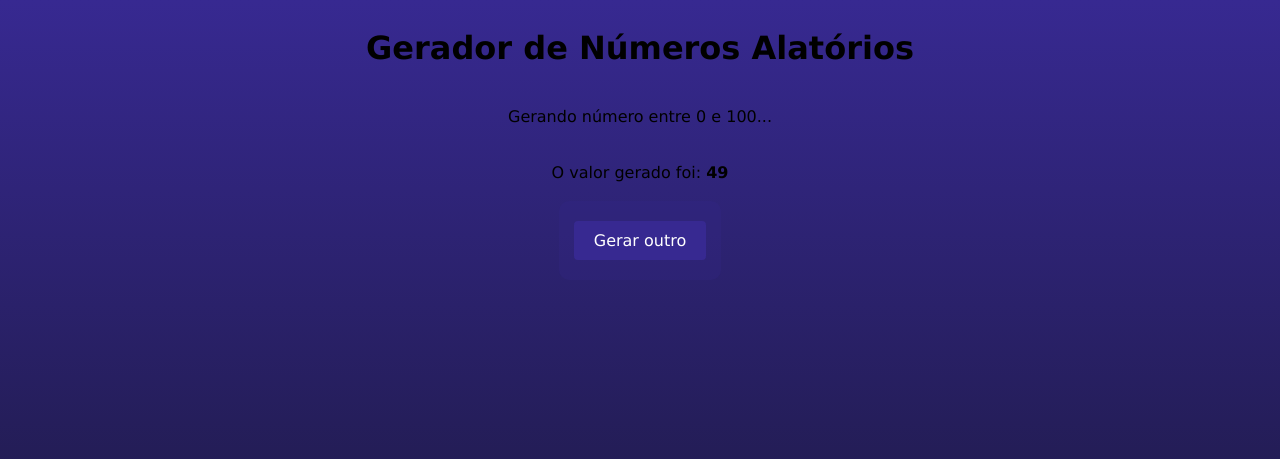
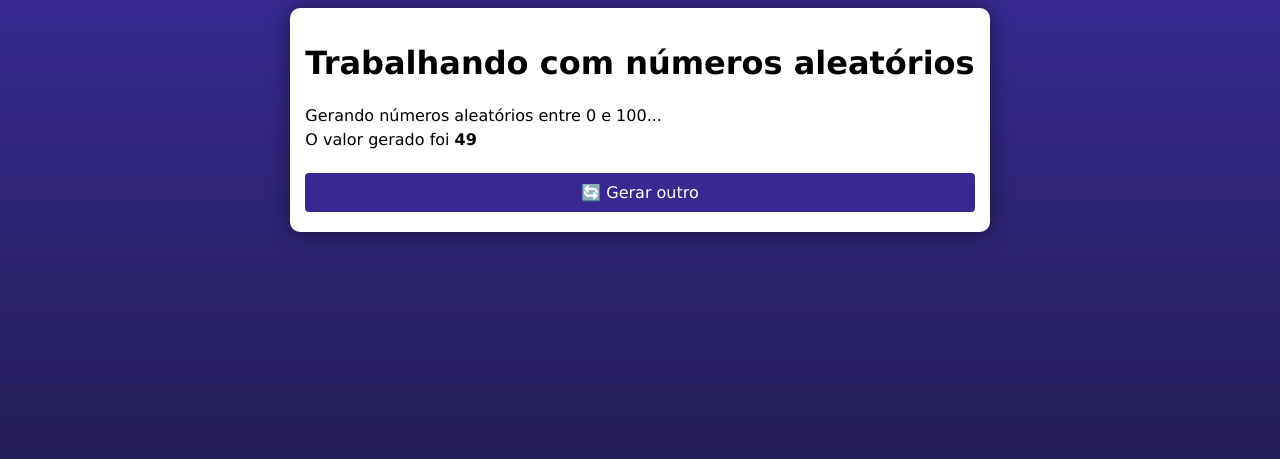
Before and after one commit to ander-lima/Projetos_PHP, a PHP site: page /aleatorizador.php in a window 1280 px wide. Shown: the top 459 px of the page. Run offline with PHP 8.4, Linux system fonts and the light colour scheme.

Commit message:
Desafio 002 (Completo)

```diff
--- a/Desafios/Desafio 002/aleatorizador.php
+++ b/Desafios/Desafio 002/aleatorizador.php
@@ -7,20 +7,31 @@
     <link rel="stylesheet" href="style.css">
 </head>
 <body>
-
+    <!-- Versão Ander
     <h1>Gerador de Números Alatórios</h1>
     <p>Gerando número entre 0 e 100...</p>
 
     <?php
 
-            $numero = mt_rand(0,100);
-            echo "<p>O valor gerado foi: <strong>$numero</strong></p>";
+            //$numero = mt_rand(0,100);
+            //echo "<p>O valor gerado foi: <strong>$numero</strong></p>";
 
     ?>
 
     <form method="post">
         <button type="submit">Gerar outro</button>
     </form>
+    -->
+
+    <!-- Versão Professor -->
+    <main>
+        <h1>Trabalhando com números aleatórios</h1>
+        <?php
+        $numero = mt_rand(0, 100);
+        echo "<p> Gerando números aleatórios entre 0 e 100... <br> O valor gerado foi <strong>$numero</strong> </br></p>";
+        ?>
+        <button onclick="javascript:document.location.reload()">&#x1F504; Gerar outro </button>
+    </main>
 
 </body>
 </html>
```
